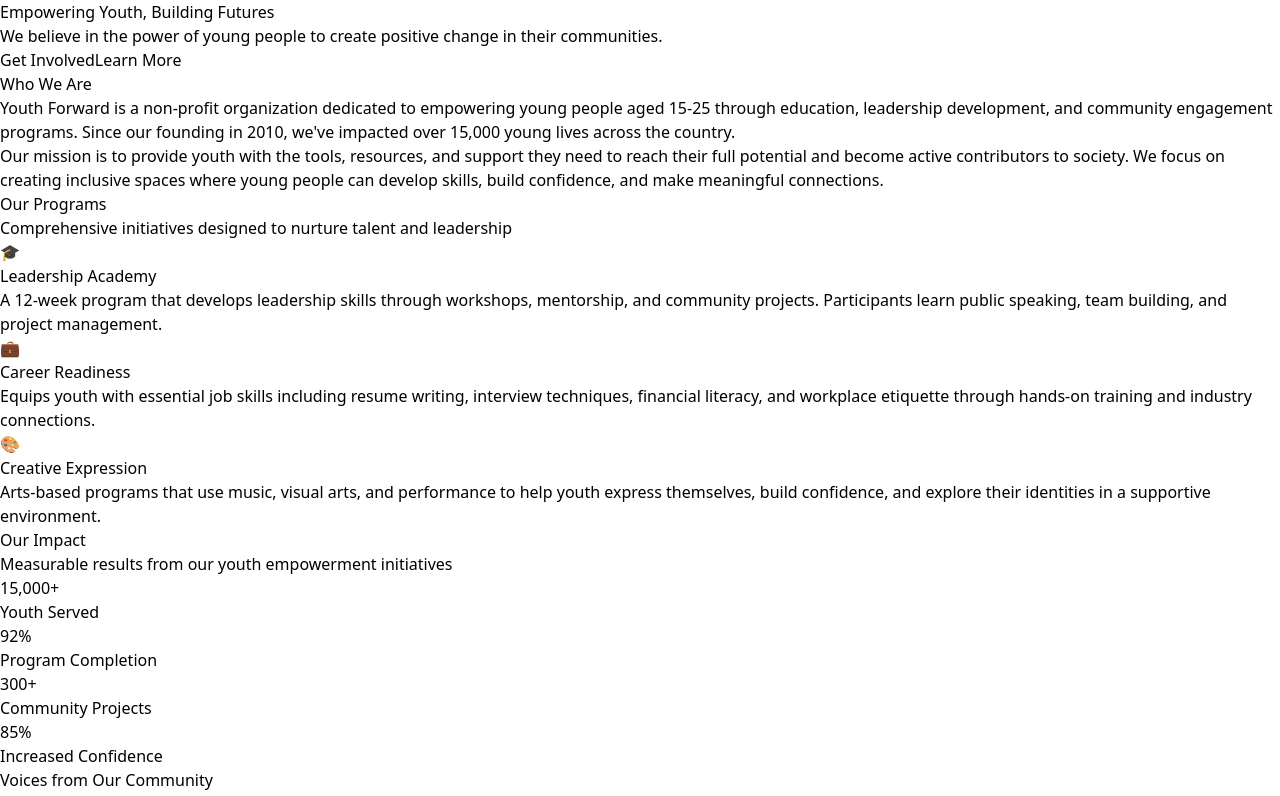
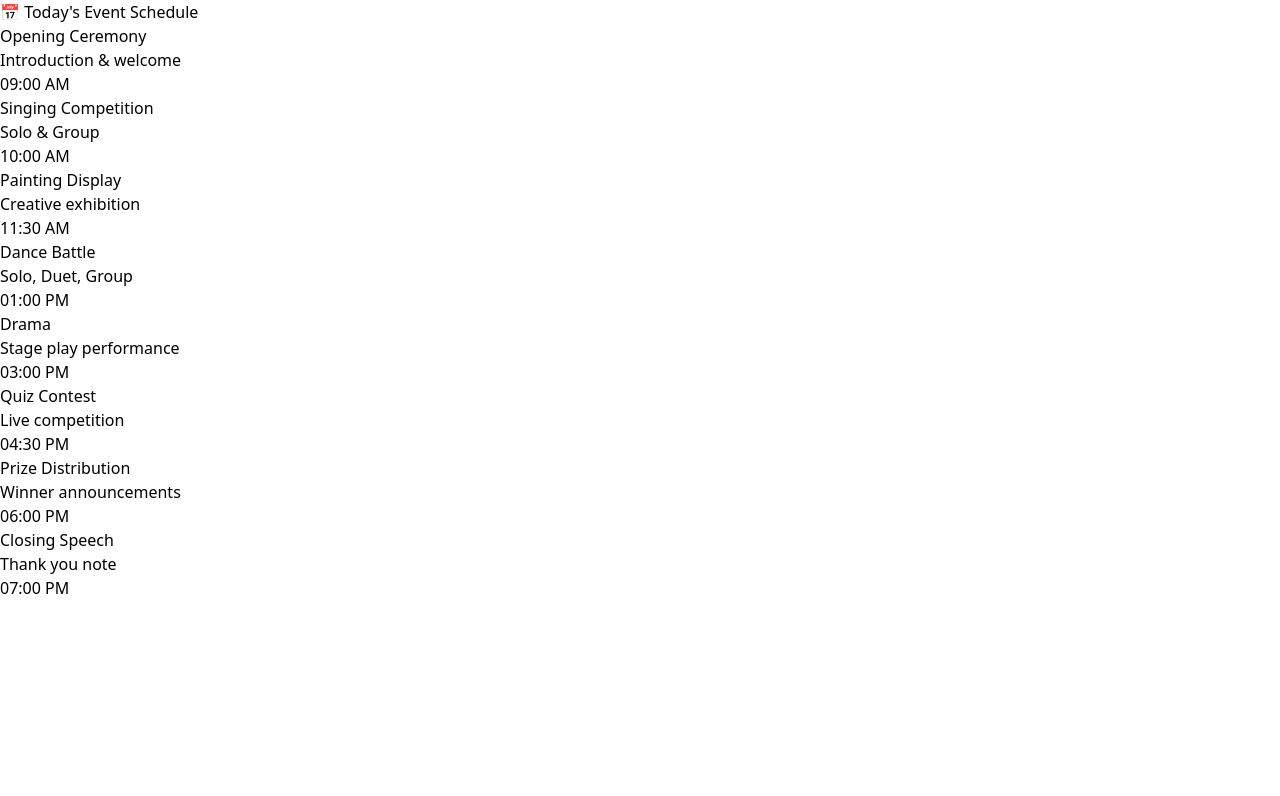
Before and after one commit to jeetOnGit/elevate, a React (Vite) app in the folder client/: page / in a window 1280 px wide. Shown: the top 796 px of the page. Built offline with nearby package versions, Linux system fonts and the light colour scheme.

Commit message:
Update App.jsx

```diff
--- a/client/src/App.jsx
+++ b/client/src/App.jsx
@@ -12,7 +12,7 @@
 
       <Routes>
         {/* <Route path="/" element={<Navigate to="/login" />} /> */}
-        <Route path="/" element={<Home />} />
+        <Route path="/" element={<Schedule />} />
         <Route path="/login" element={<Login />} />
         <Route path="/schedule" element={<Schedule />} />
         <Route path="/home" element={<Home />} />
```
